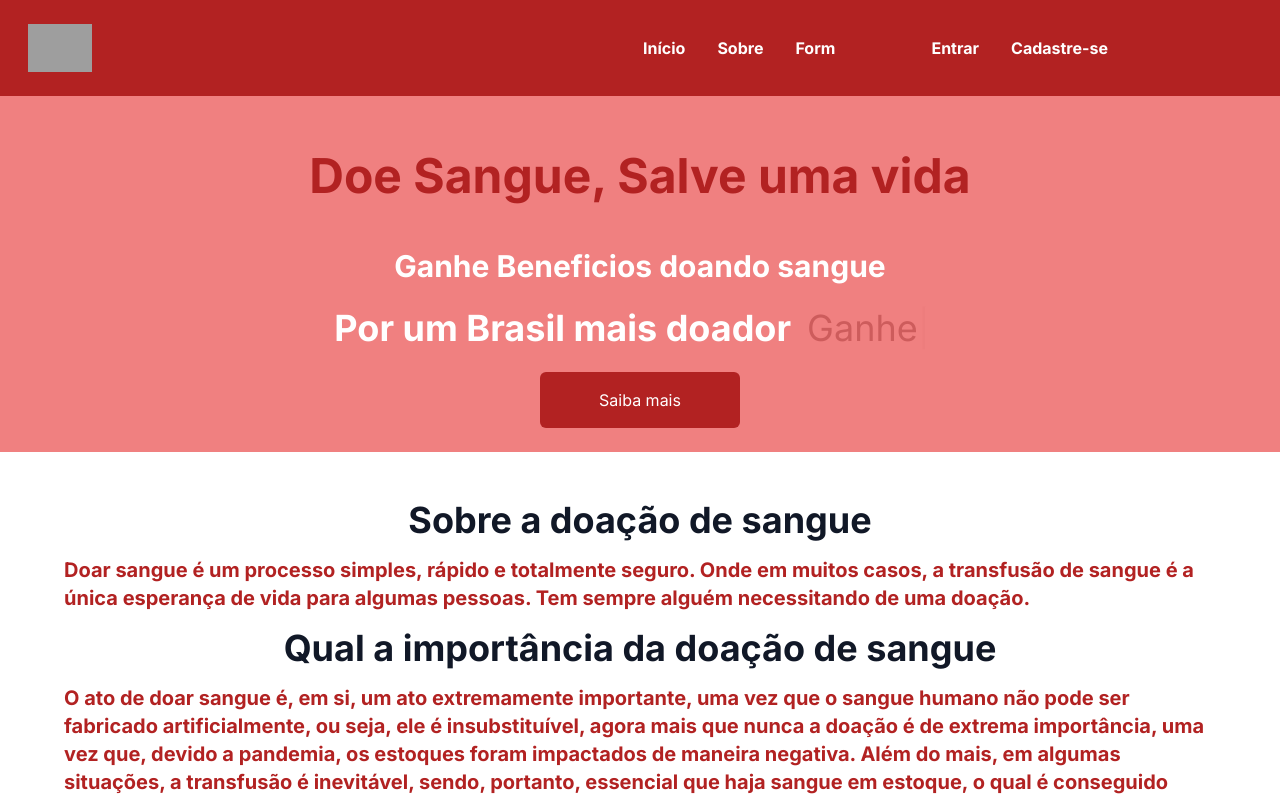
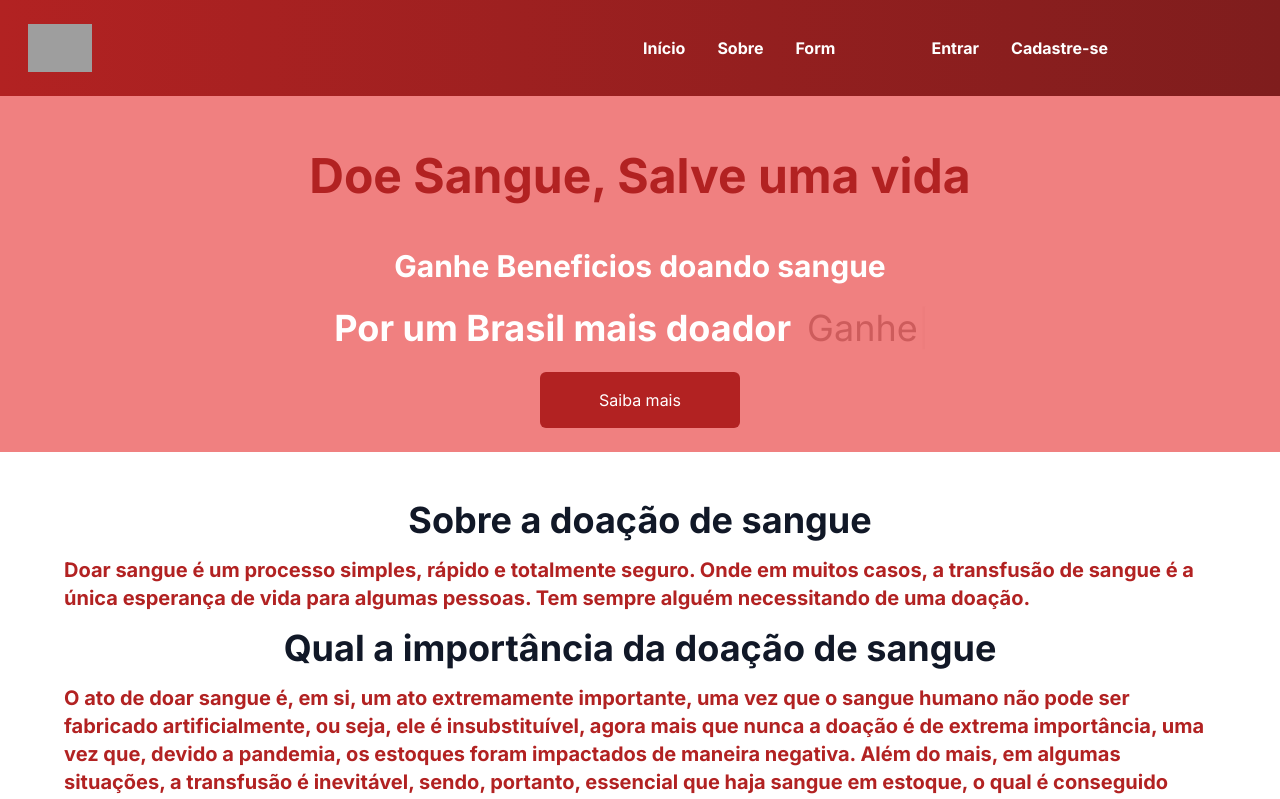
Before and after one commit to GiovanniMori/blooddonation, a React (Vite) app: page / in a window 1280 px wide. Shown: the top 799 px of the page. Built offline with nearby package versions, Linux system fonts and the light colour scheme; no server answers; grey boxes are pictures that could not be loaded.

Commit message:
vercel test

```diff
--- a/src/components/Navbar.jsx
+++ b/src/components/Navbar.jsx
@@ -25,7 +25,7 @@ const Navbar = () => {
 
   return (
     <div>
-      <div className="flex justify-between items-center w-full h-24 px-7 bg-primary text-white"
+      <div className="flex justify-between items-center w-full h-24 px-7 bg-gradient-to-r from-primary to-red-900 text-white"
         id="navbar-container">
         <Link to="/">
           <img src={Logo} className="w-16" />
--- /dev/null
+++ b/verce.json
@@ -0,0 +1,3 @@
+{
+  "rewrites": [{ "source": "/(.*)", "destination": "/" }]
+}
```
